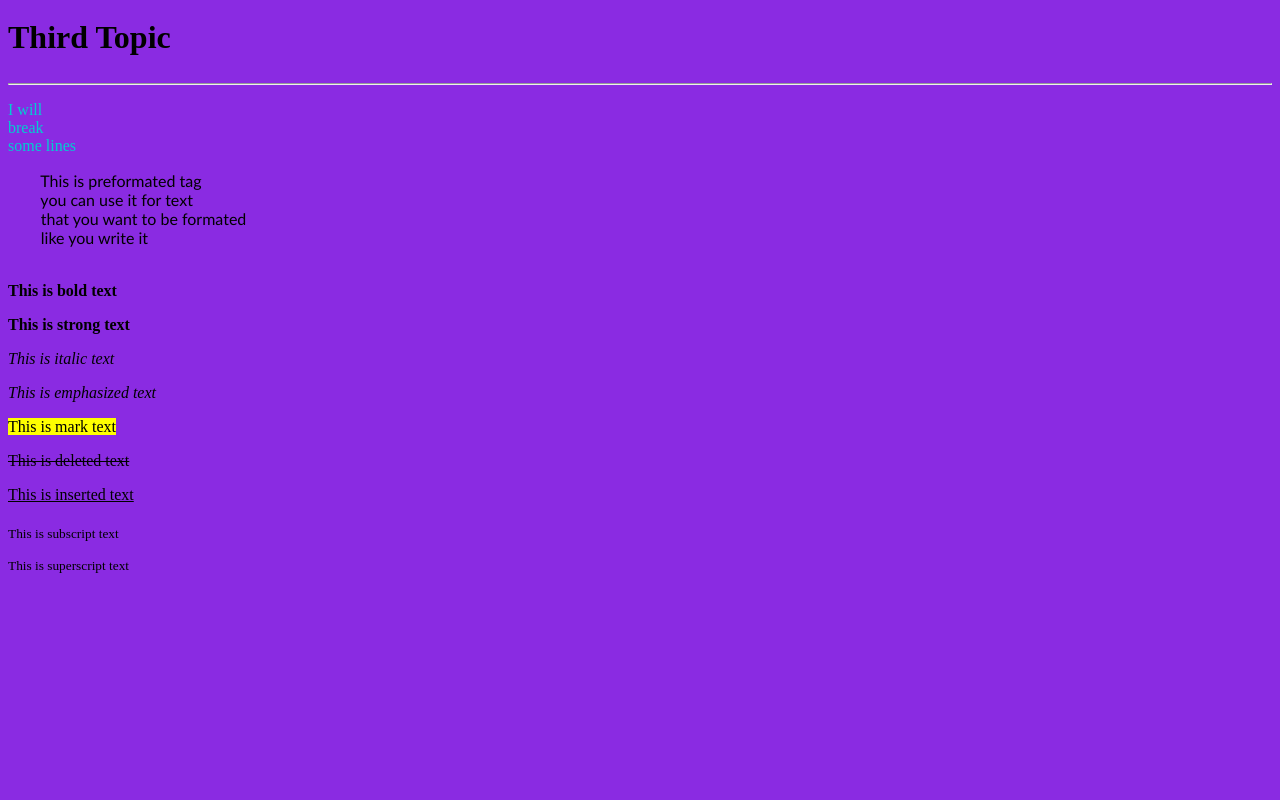
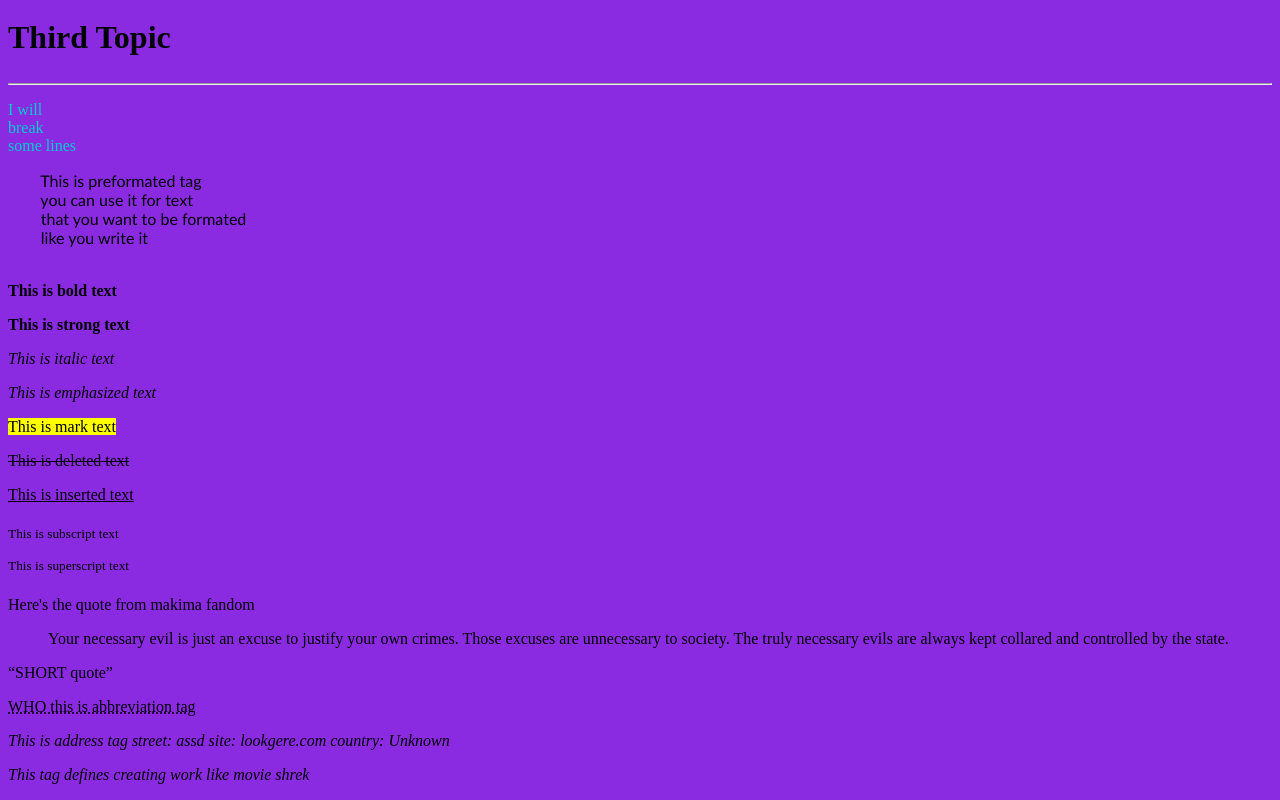
Before and after one commit to TimberedQuasar/web_development, a plain HTML site: page index.html in a window 1280 px wide. Shown: the part 743-1543 px from the top of the page. Before the commit the page ends 1339 px from the top, so only its background shows below. Drawn offline with Linux system fonts and the light colour scheme.

Commit message:
text_quotation

```diff
--- a/index.html
+++ b/index.html
@@ -43,6 +43,25 @@
     <p><ins>This is inserted text</ins></p>
     <p><sub>This is subscript text</sub></p>
     <p><sup>This is superscript text</sup></p>
+
+    <p>Here's the quote from makima fandom</p>
+    <blockquote cite="https://chainsaw-man.fandom.com/wiki/Makima">
+        Your necessary evil is just an excuse to justify your own crimes.
+        Those excuses are unnecessary to society.
+        The truly necessary evils are always kept collared and controlled by the state.
+    </blockquote>
+    <p><q>SHORT quote</q></p>
+
+    <p><abbr title="World Health Organization">WHO this is abbreviation tag</abbr></p>
+
+    <address>
+        This is address tag
+        street: assd
+        site: lookgere.com
+        country: Unknown
+    </address>
+
+    <p><cite>This tag defines creating work like movie shrek</cite></p>
 </body>
 
 </html>
```
